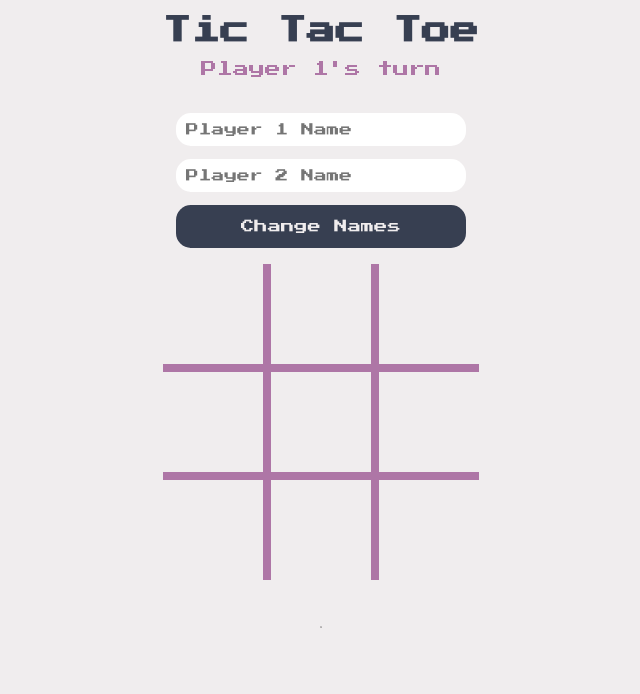
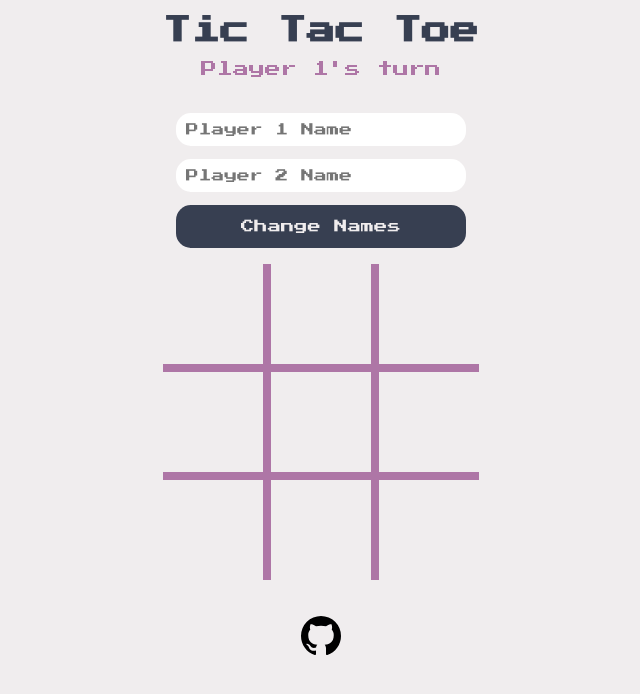
Before and after one commit to Krissny/Tic-Tac-Toe, a plain HTML site: page index.html in a window 1280 px wide. Shown: the whole page, without its empty margins (319-959 px from the left). Drawn offline with Linux system fonts and the light colour scheme.

Commit message:
Add style to footer

```diff
--- a/style.css
+++ b/style.css
@@ -76,3 +76,11 @@ button:hover {
   align-items: center;
   color: #ae76a6;
 }
+footer {
+  width: 100%;
+  display: flex;
+  justify-content: center;
+}
+footer a img {
+  width: 3rem;
+}
```
